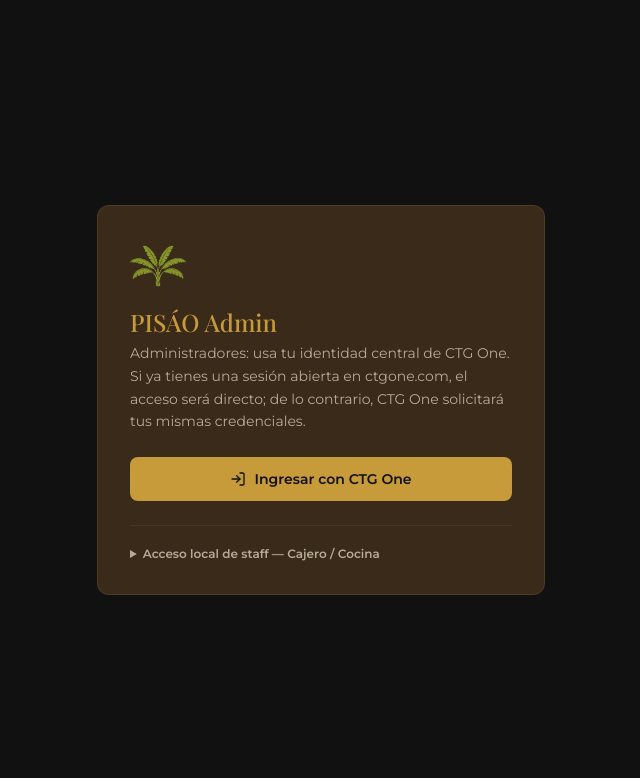
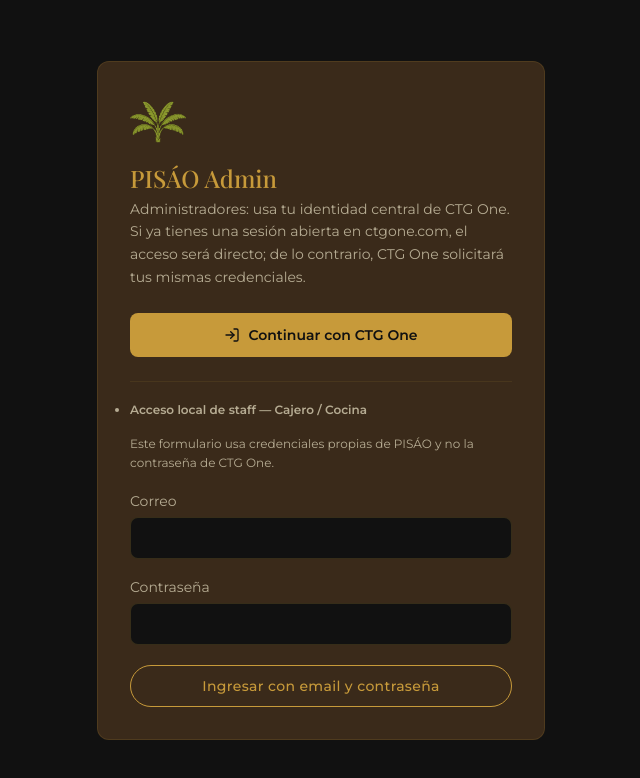
Before and after one commit to VladPhil92/pisao-gastrobar, a Next.js app: page /admin/login in a window 1280 px wide. Shown: the top 778 px of the page, without its empty margins (319-959 px from the left). Built offline with nearby package versions, Linux system fonts and the light colour scheme; no server answers.

Commit message:
feat(auth): make local staff login first-class alongside CTG One

```diff
--- a/components/admin/AdminLoginForm.tsx
+++ b/components/admin/AdminLoginForm.tsx
@@ -33,7 +33,7 @@ export function AdminLoginForm({
 
     if (result?.error) {
       setLocalError(
-        "Credenciales locales inválidas. Los administradores deben ingresar con CTG One.",
+        "Correo o contraseña incorrectos.",
       );
       return;
     }
@@ -67,12 +67,12 @@ export function AdminLoginForm({
           className="bg-pisao-gold text-pisao-carbon hover:brightness-105 mt-6 flex min-h-11 w-full items-center justify-center gap-2 rounded-lg px-4 py-2.5 text-sm font-semibold transition"
         >
           <LogIn className="h-4 w-4" />
-          Ingresar con CTG One
+          Continuar con CTG One
         </a>
 
         {error && <p className="mt-4 text-sm text-red-400">{error}</p>}
 
-        <details className="border-pisao-gold/10 mt-6 border-t pt-5">
+        <div className="border-pisao-gold/10 mt-6 border-t pt-5">
           <summary className="text-pisao-cream-muted hover:text-pisao-cream cursor-pointer text-xs font-semibold">
             Acceso local de staff — Cajero / Cocina
           </summary>
@@ -86,7 +86,7 @@ export function AdminLoginForm({
             <div className="space-y-4">
               <div>
                 <label className="text-pisao-cream-muted text-sm">
-                  Correo de staff
+                  Correo
                 </label>
                 <input
                   type="email"
@@ -98,7 +98,7 @@ export function AdminLoginForm({
               </div>
               <div>
                 <label className="text-pisao-cream-muted text-sm">
-                  Contraseña local
+                  Contraseña
                 </label>
                 <input
                   type="password"
@@ -116,10 +116,10 @@ export function AdminLoginForm({
               className="mt-5 w-full"
               disabled={loading}
             >
-              {loading ? "Ingresando..." : "Ingresar como staff local"}
+              {loading ? "Ingresando..." : "Ingresar con email y contraseña"}
             </Button>
           </form>
-        </details>
+        </div>
       </div>
     </div>
   );
```
